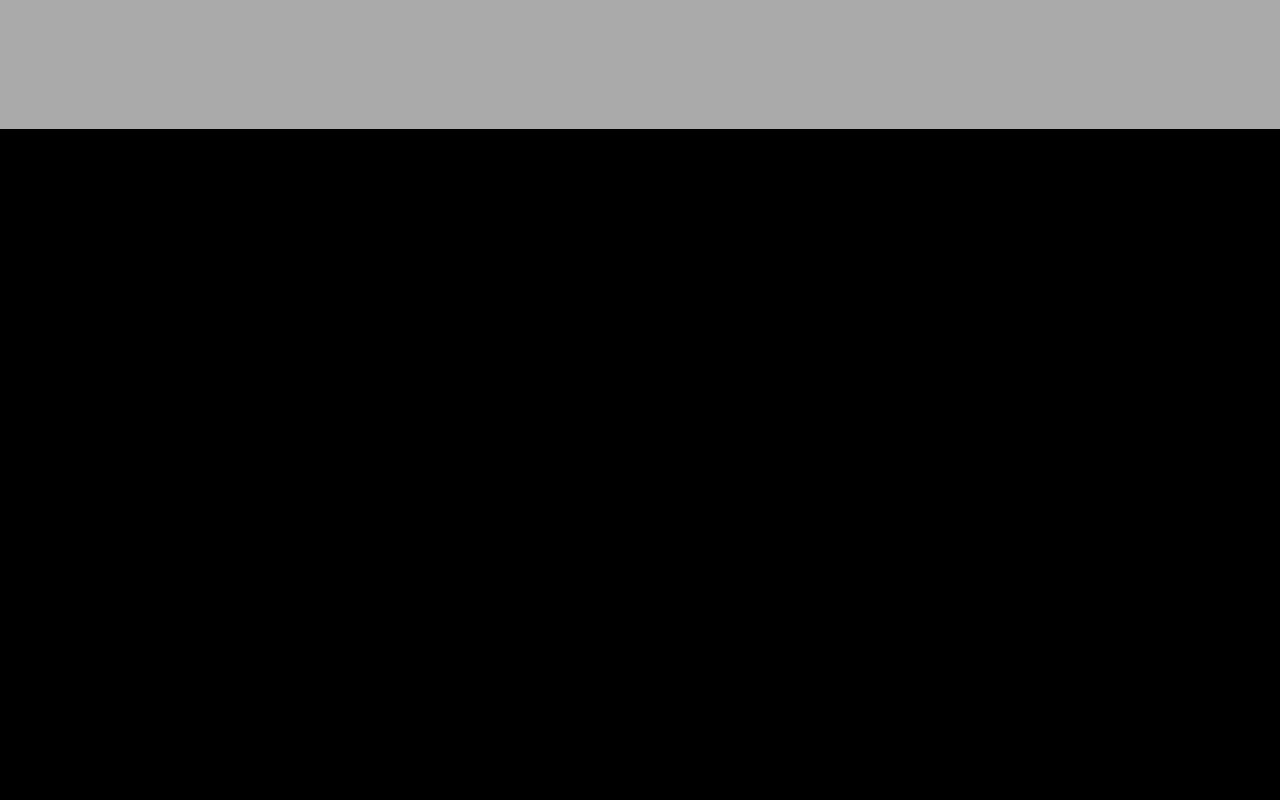
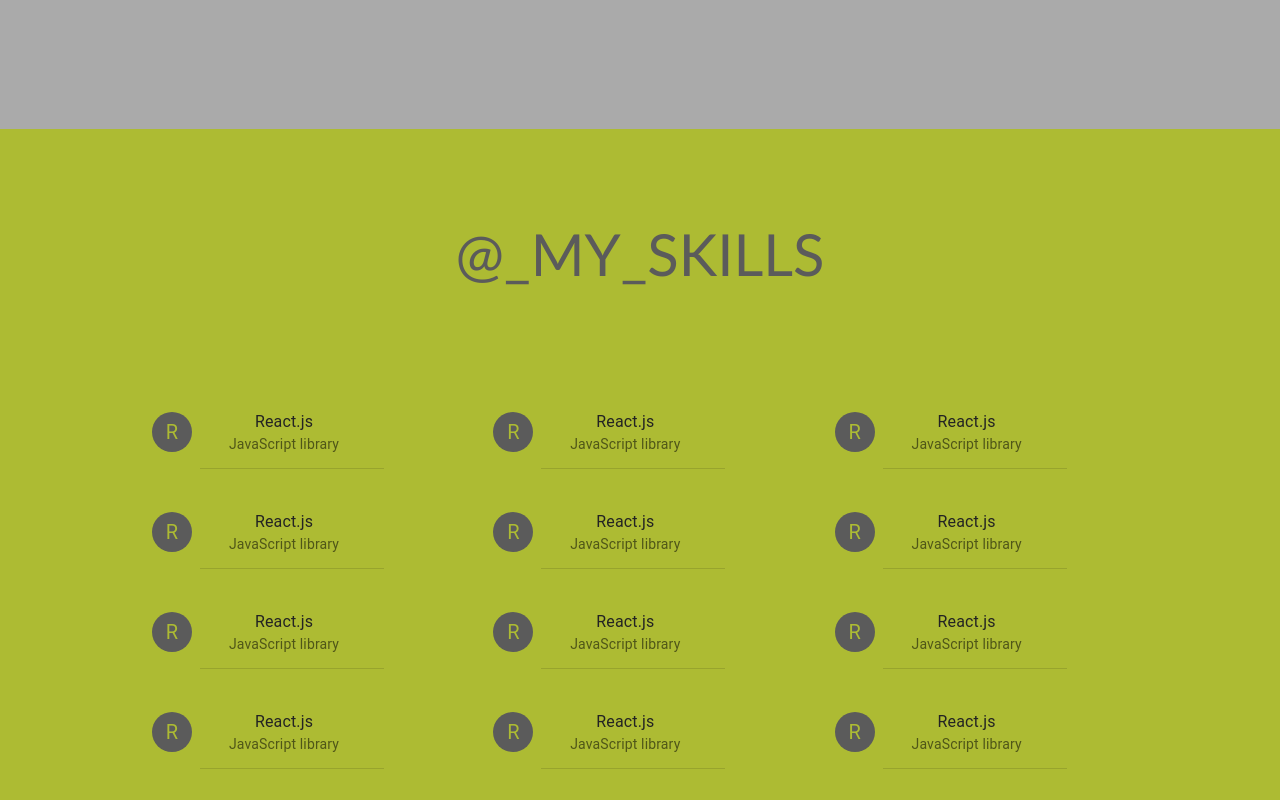
Before and after one commit to Dinek007/Portfolio, a React (Create React App) app: page / in a window 1280 px wide. Shown: the part 1180-1980 px from the top of the page. Before the commit the page ends 1659 px from the top, so only its background shows below. Built offline with nearby package versions, Linux system fonts and the light colour scheme.

Commit message:
add mySkills component

```diff
--- a/src/App.tsx
+++ b/src/App.tsx
@@ -2,14 +2,16 @@
 import { ThemeProvider } from '@material-ui/core'
 import { HeaderContainer } from './pages/header/headerContainer'
 import { WhoAmIContainer } from './pages/whoAmI/whoAmIContainer'
+import { MySkillsContainer } from './pages/mySkills/mySkillsContainer'
 import { theme } from './theme'
 
 
 export const App = () => {
   return (
     <ThemeProvider theme={theme}>
-      <HeaderContainer></HeaderContainer>
-      <WhoAmIContainer></WhoAmIContainer>
+      <HeaderContainer />
+      <WhoAmIContainer />
+      <MySkillsContainer />
     </ThemeProvider>
   )
 }
--- /dev/null
+++ b/src/components/skillElement.tsx
@@ -0,0 +1,46 @@
+import React from "react"
+import { makeStyles, createStyles } from '@material-ui/core/styles';
+import List from '@material-ui/core/List';
+import ListItem from '@material-ui/core/ListItem';
+import ListItemText from '@material-ui/core/ListItemText';
+import ListItemAvatar from '@material-ui/core/ListItemAvatar';
+import Avatar from '@material-ui/core/Avatar';
+import Divider from '@material-ui/core/Divider';
+import Grid, { GridSpacing } from '@material-ui/core/Grid';
+
+
+import { SkillElementComponentProps } from "./types";
+
+const useStyles = makeStyles(({ palette }) => createStyles({
+    skillElement: {
+        width: '100%',
+        maxWidth: 360,
+        color: palette.secondary.dark,
+
+    },
+    avatar: {
+        color: palette.primary.light,
+        backgroundColor: palette.secondary.light
+    },
+    grid: {
+
+    }
+}));
+
+export const SkillElement: React.FC<SkillElementComponentProps> = ({ ico = '', primary = '', secondary = '' }) => {
+    const classes = useStyles();
+
+    return (
+        <Grid className={classes.grid} item xs={3}>
+            <List className={classes.skillElement}>
+                <ListItem>
+                    <ListItemAvatar>
+                        <Avatar className={classes.avatar}>{ico}</Avatar>
+                    </ListItemAvatar>
+                    <ListItemText primary={primary} secondary={secondary} />
+                </ListItem>
+                <Divider variant="inset" component="li" />
+            </List>
+        </Grid>
+    )
+}
--- a/src/components/types.ts
+++ b/src/components/types.ts
@@ -1 +1,7 @@
 export type HeaderButtonComponentProps = { text: string }
+export type SkillElementComponentProps = {
+    primary?: string,
+    secondary?: string,
+    ico?: string,
+    xs?: number
+}
--- /dev/null
+++ b/src/pages/mySkills/mySkillsComponent.tsx
@@ -0,0 +1,58 @@
+import React from "react"
+import { makeStyles, createStyles } from '@material-ui/core/styles';
+import { SkillElement } from '../../components/skillElement'
+
+import { MySkillsComponentProps } from "./types";
+
+
+const useStyles = makeStyles(({ palette }) => createStyles({
+    mySkills: {
+        backgroundColor: palette.primary.light,
+        position: "relative",
+        width: "100vw",
+        top: "-350px",
+        height: "830px",
+        zIndex: -3
+    },
+    title: {
+        position: "relative",
+        top: "90px",
+        color: palette.secondary.light,
+        fontFamily: "Candara",
+        fontSize: "58px",
+    },
+    list: {
+        marginTop: "190px",
+        display: "flex",
+        flexDirection: "column",
+        flexWrap: "wrap",
+        height: "400px",
+        width: "80vw",
+        marginLeft: "10vw"
+    }
+}));
+
+
+
+export const MySkillsComponent: React.FC<MySkillsComponentProps> = ({ skillsLibrary }) => {
+    const classes = useStyles();
+    return (
+        <div className={classes.mySkills}>
+            <p className={classes.title}>@_MY_SKILLS</p>
+            <div className={classes.list}>
+                {
+                    skillsLibrary.map((item, index) =>
+
+                        <SkillElement
+                            key={index}
+                            ico={item.ico}
+                            primary={item.name}
+                            secondary={item.description}
+                        />
+
+                    )
+                }
+            </div>
+        </div>
+    )
+}
--- /dev/null
+++ b/src/pages/mySkills/mySkillsContainer.tsx
@@ -0,0 +1,75 @@
+import React from "react"
+
+import { MySkillsComponent } from "./mySkillsComponent"
+import { MySkillsContainerProps } from "./types";
+
+const skillsLibrary = [
+    {
+        ico: "R",
+        name: "React.js",
+        description: "JavaScript library"
+    },
+    {
+        ico: "R",
+        name: "React.js",
+        description: "JavaScript library"
+    },
+    {
+        ico: "R",
+        name: "React.js",
+        description: "JavaScript library"
+    },
+    {
+        ico: "R",
+        name: "React.js",
+        description: "JavaScript library"
+    },
+    {
+        ico: "R",
+        name: "React.js",
+        description: "JavaScript library"
+    },
+    {
+        ico: "R",
+        name: "React.js",
+        description: "JavaScript library"
+    },
+    {
+        ico: "R",
+        name: "React.js",
+        description: "JavaScript library"
+    },
+    {
+        ico: "R",
+        name: "React.js",
+        description: "JavaScript library"
+    },
+    {
+        ico: "R",
+        name: "React.js",
+        description: "JavaScript library"
+    },
+    {
+        ico: "R",
+        name: "React.js",
+        description: "JavaScript library"
+    },
+    {
+        ico: "R",
+        name: "React.js",
+        description: "JavaScript library"
+    },
+    {
+        ico: "R",
+        name: "React.js",
+        description: "JavaScript library"
+    },
+
+]
+
+
+export const MySkillsContainer: React.FC<MySkillsContainerProps> = () => {
+    return (
+        <MySkillsComponent skillsLibrary={skillsLibrary} />
+    )
+}
--- /dev/null
+++ b/src/pages/mySkills/types.ts
@@ -0,0 +1,18 @@
+export type MySkillsComponentProps = {
+    skillsLibrary: Array<
+        {
+            ico: string,
+            name: string,
+            description: string
+        }
+    >
+}
+export type MySkillsContainerProps = {
+    skillsLibrary?: Array<
+        {
+            ico: string,
+            name: string,
+            description: string
+        }
+    >
+}
```
